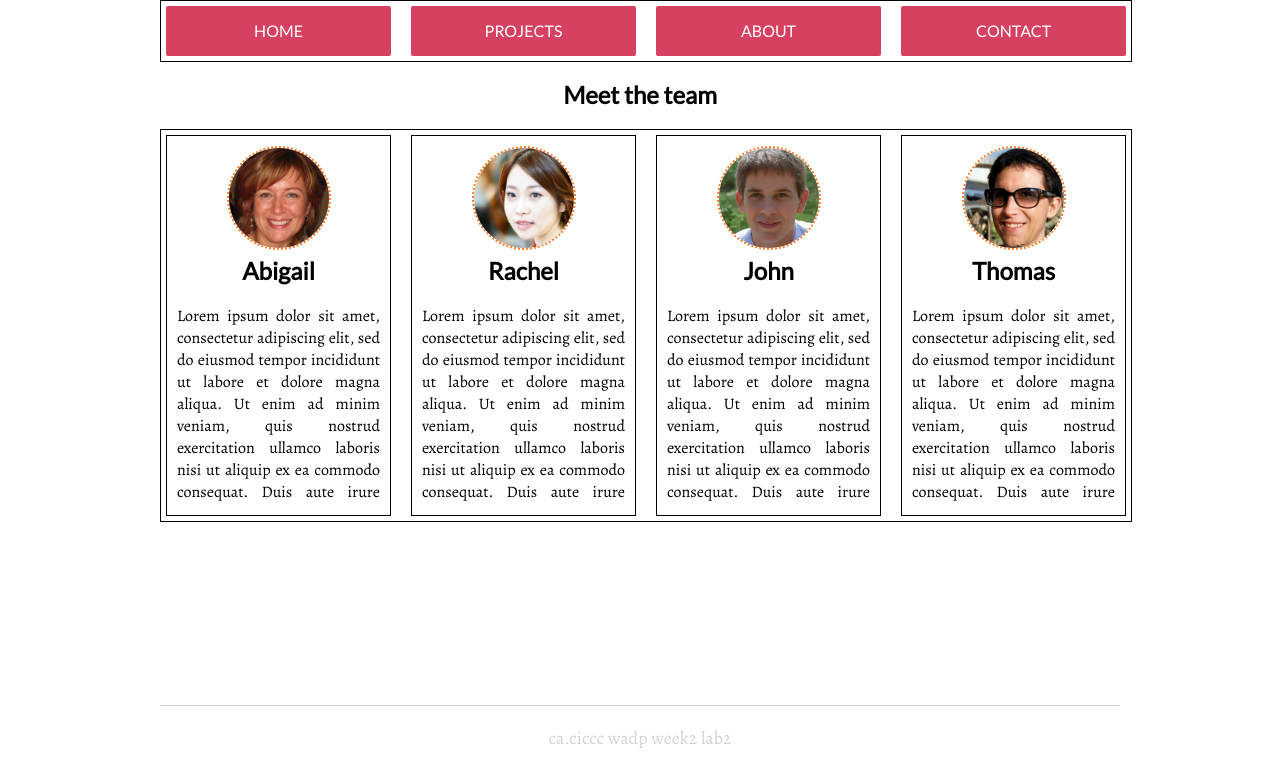
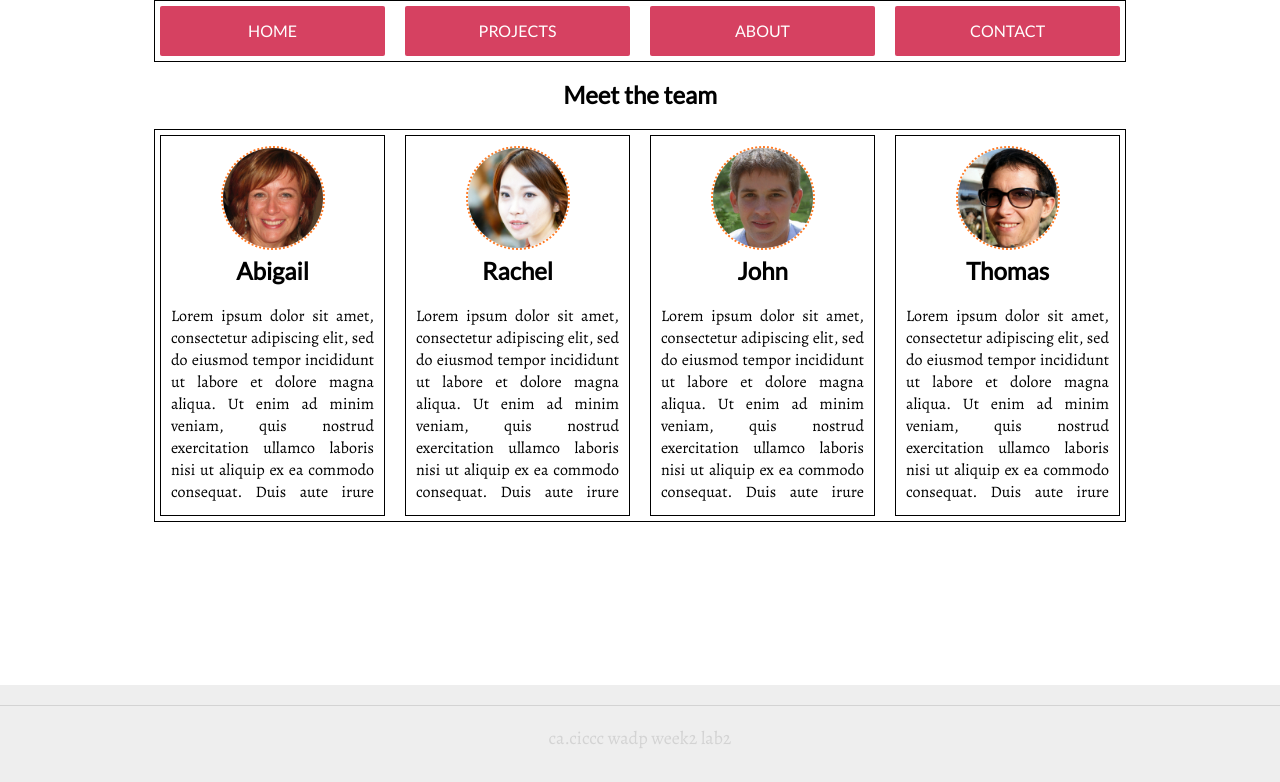
Before and after one commit to sugaya24/wadp, a plain HTML site: page week2/lab2/index.html in a window 1280 px wide. Drawn offline with nearby package versions, Linux system fonts and the light colour scheme.

Commit message:
Mod: footer width

```diff
--- a/week2/lab2/style.css
+++ b/week2/lab2/style.css
@@ -18,13 +18,17 @@ h6 {
 
 body {
   font-family: 'Alegreya', serif;
-  width: 960px;
+  width: 100%;
   height: 100%;
   margin: 0 auto;
 }
 
 nav {
   width: 960px;
+  left: -12px;
+  right: 0;
+  margin-left: auto;
+  margin-right: auto;
   position: fixed;
   top: 0;
 }
@@ -73,7 +77,8 @@ main h2 {
 }
 
 main .container {
-  width: 100%;
+  width: 960px;
+  margin: 0 auto;
   display: flex;
   flex-wrap: nowrap;
   border: 1px solid black;
@@ -115,8 +120,9 @@ main .container {
 
 footer {
   position: fixed;
-  width: 960px;
+  width: 100%;
   bottom: 0;
+  background-color: #eee;
   color: lightgray;
   text-align: center;
   padding-bottom: 50px;
```
